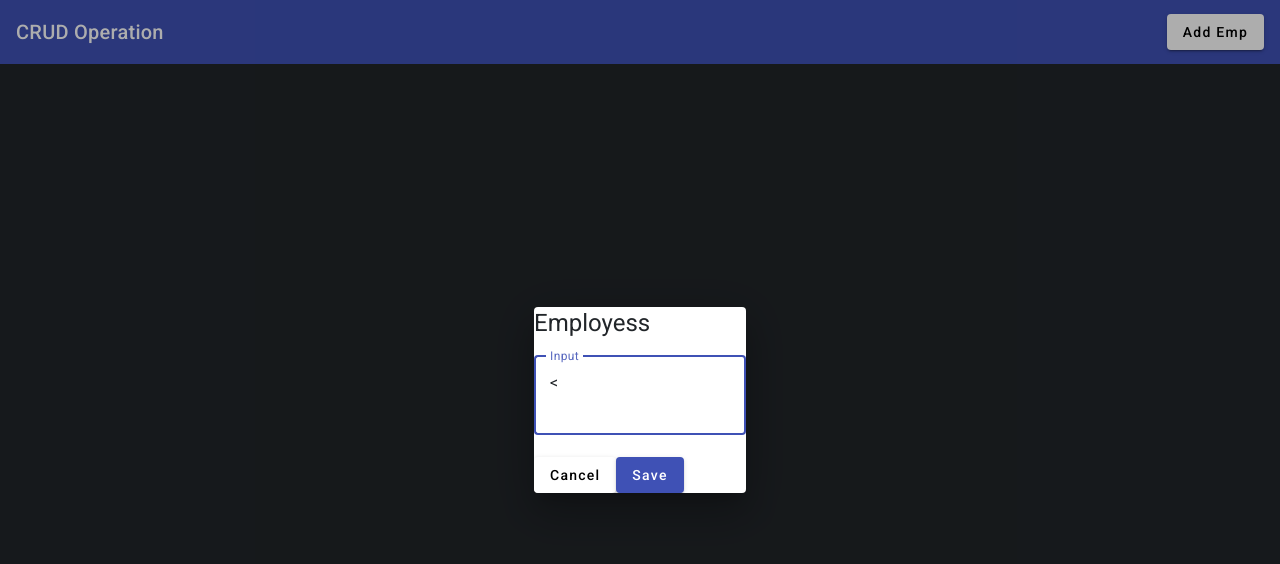
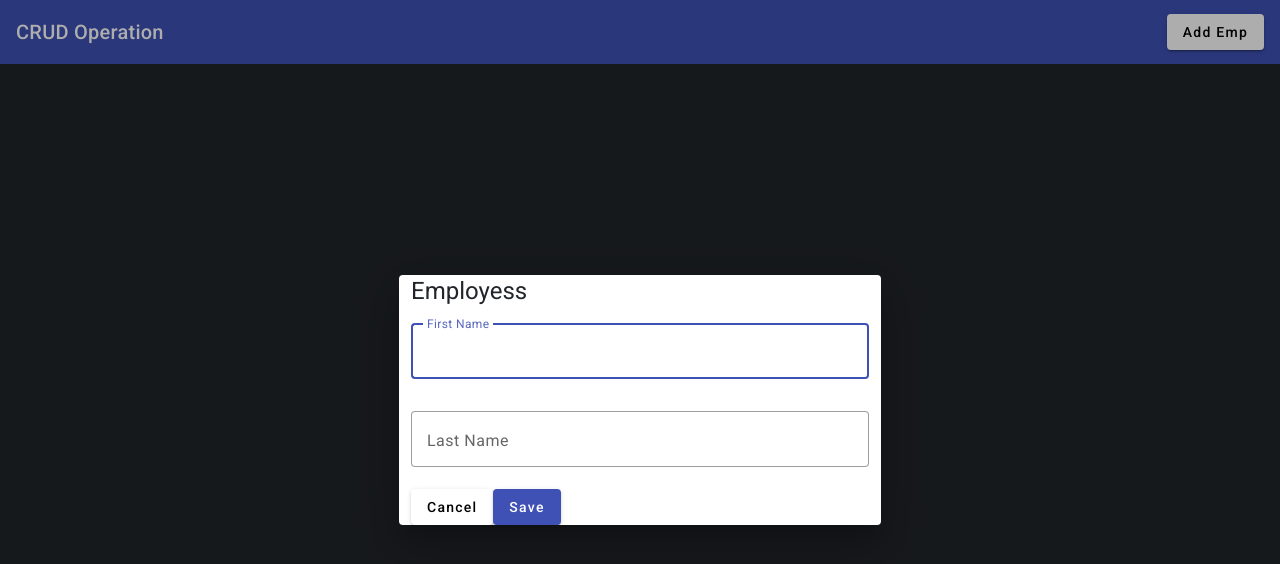
Before and after one commit to Hanumanthareddy884/StepIn, an Angular app: page / in a window 1280 px wide. Both pictures are taken after a click on the button "Add Emp". Shown: the top 564 px of the page. Built offline with nearby package versions, Linux system fonts and the light colour scheme.

Commit message:
Dialog box add a container class

```diff
--- a/src/app/components/employee/employee.component.css
+++ b/src/app/components/employee/employee.component.css
@@ -1,3 +1,5 @@
-.example-spacer {
-  flex: 1 1 auto;
+
+.row{
+  display: flex;
+  gap: 10px;
 }
--- a/src/app/components/employee/employee.component.html
+++ b/src/app/components/employee/employee.component.html
@@ -1,14 +1,19 @@
-<div mat-dialog-text><h1>Employess</h1>
-</div>
-<div mat-dialog-content >
-
-  <mat-form-field  appearance="outline" >
-    <
-    <mat-label>Input</mat-label>
-    <input matInput>
-  </mat-form-field>
+<div class="container">
+<div mat-dialog-text><h1>Employess</h1></div>
+<div mat-dialog-content>
+  <div class="row">
+    <mat-form-field appearance="outline">
+      <mat-label>First Name</mat-label>
+      <input matInput type="text" placeholder="Hanumanthareddy" />
+    </mat-form-field>
+    <mat-form-field appearance="outline">
+      <mat-label>Last Name</mat-label>
+      <input matInput placeholder="H" />
+    </mat-form-field>
+  </div>
 </div>
 <div mat-dialog-actions>
   <button mat-raised-button>Cancel</button>
   <button mat-raised-button color="primary">Save</button>
 </div>
+</div>
```
